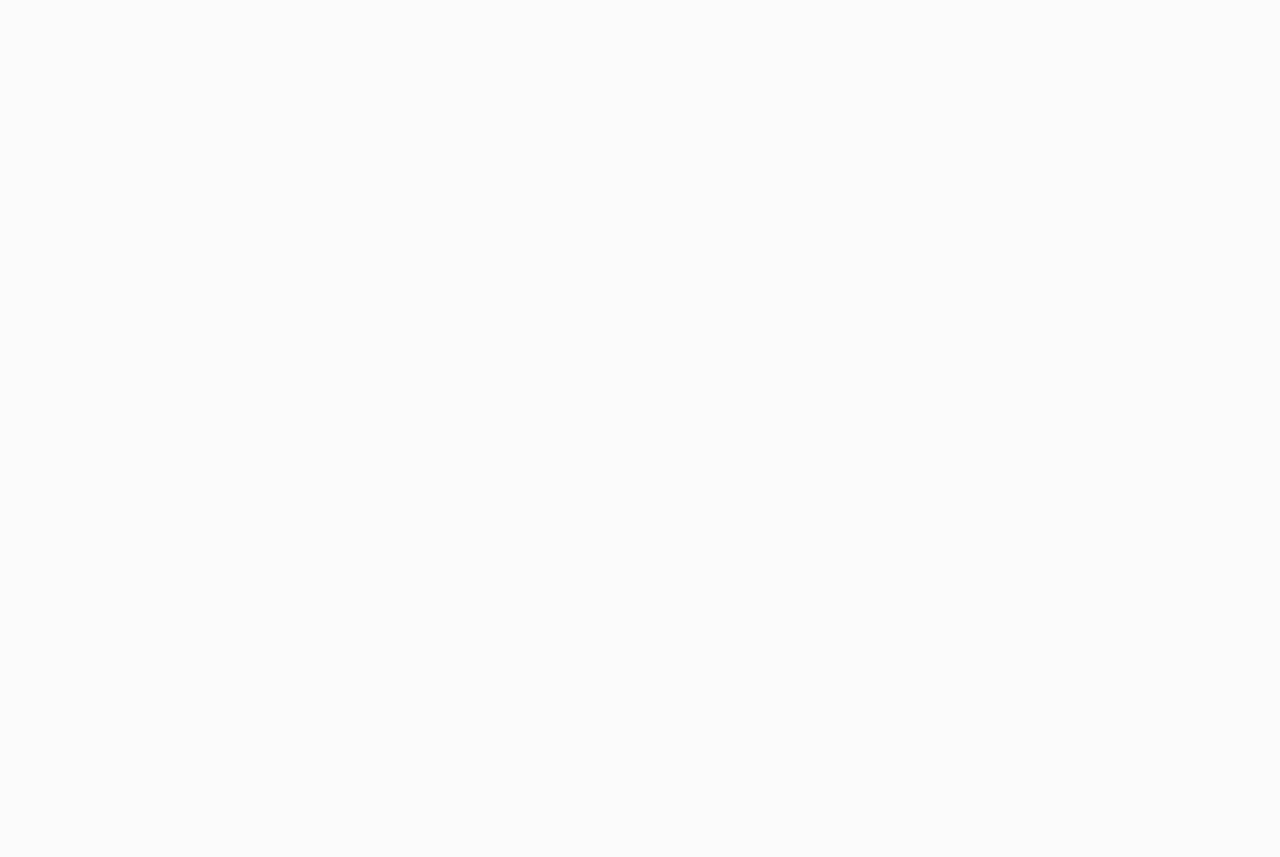
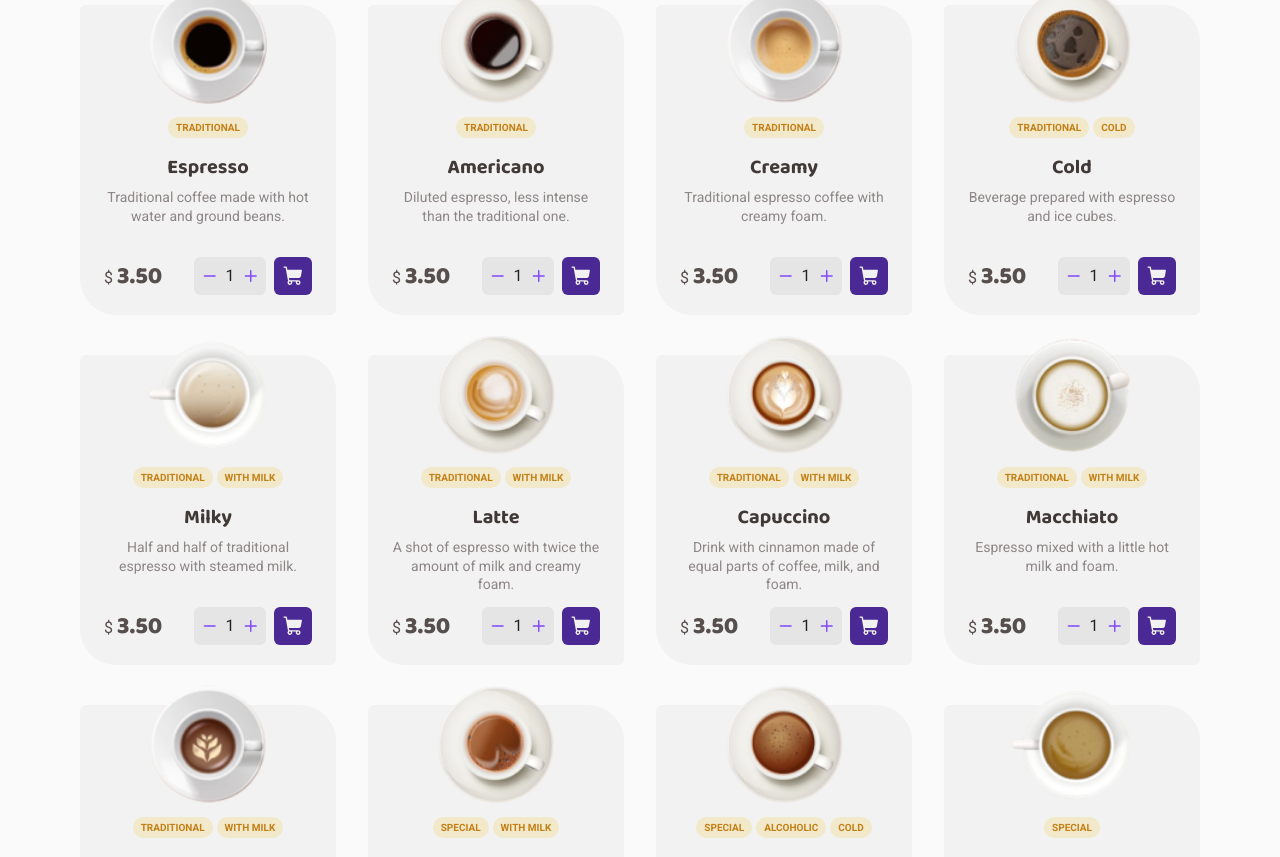
Before and after one commit to arthurrios/coffee-delivery-web, a React (Vite) app: page / in a window 1280 px wide. Shown: the part 776-1633 px from the top of the page. Before the commit the page ends 800 px from the top, so only its background shows below. Built offline with nearby package versions, Linux system fonts and the light colour scheme.

Commit message:
feat: add coffee list

```diff
--- /dev/null
+++ b/src/components/Card/index.tsx
@@ -0,0 +1,74 @@
+import { ShoppingCart } from '@phosphor-icons/react'
+import { CoffeeDTO } from '../../dtos/CoffeeDTO'
+import { QuantityCounter } from '../QuantityCounter'
+import {
+  Buy,
+  CardContainer,
+  CoffeeImg,
+  CoffeeQuantity,
+  Price,
+  PriceContainer,
+  Tag,
+  TagsContainer,
+} from './styles'
+import { useTheme } from 'styled-components'
+import { useState } from 'react'
+
+interface CardProps {
+  data: CoffeeDTO
+}
+
+export function Card({ data }: CardProps) {
+  const { COLORS } = useTheme()
+
+  const [quantity, setQuantity] = useState(1)
+
+  function handleIncreaseQuantity() {
+    setQuantity((state) => state + 1)
+  }
+
+  function handleDecreaseQuantity() {
+    if (quantity > 1) {
+      setQuantity((state) => state - 1)
+    }
+  }
+
+  function handleAddToCart() {
+    setQuantity(1)
+  }
+
+  return (
+    <CardContainer>
+      <div>
+        <CoffeeImg src={data.image} />
+        <TagsContainer>
+          {data.categories.map((category) => {
+            return (
+              <Tag key={category}>
+                <span>{category}</span>
+              </Tag>
+            )
+          })}
+        </TagsContainer>
+        <h1>{data.name}</h1>
+        <span>{data.description}</span>
+      </div>
+      <Buy>
+        <PriceContainer>
+          <span>$</span>
+          <Price>{data.price.toFixed(2)}</Price>
+        </PriceContainer>
+        <CoffeeQuantity>
+          <QuantityCounter
+            quantity={quantity}
+            increaseQuantity={handleIncreaseQuantity}
+            decreaseQuantity={handleDecreaseQuantity}
+          />
+          <button onClick={handleAddToCart}>
+            <ShoppingCart size={22} weight="fill" color={COLORS.BASE_CARD} />
+          </button>
+        </CoffeeQuantity>
+      </Buy>
+    </CardContainer>
+  )
+}
--- /dev/null
+++ b/src/components/Card/styles.ts
@@ -0,0 +1,102 @@
+import styled from 'styled-components'
+import { FONTS } from '../../styles/themes/default'
+
+export const CardContainer = styled.div`
+  display: flex;
+  flex-direction: column;
+  justify-content: space-between;
+
+  height: 19.375rem;
+  width: 16rem;
+  padding: 0 1.5rem 1.25rem;
+
+  border-top-left-radius: 6px;
+  border-top-right-radius: 36px;
+  border-bottom-right-radius: 6px;
+  border-bottom-left-radius: 36px;
+
+  background: ${({ theme }) => theme.COLORS.BASE_CARD};
+
+  > div:first-child {
+    display: flex;
+    align-items: center;
+    flex-direction: column;
+    > h1 {
+      ${FONTS.TITLE_S}
+      color: ${({ theme }) => theme.COLORS.BASE_SUBTITLE};
+      margin-bottom: 0.5rem;
+    }
+
+    > span {
+      ${FONTS.TEXT_S}
+      color: ${({ theme }) => theme.COLORS.BASE_LABEL};
+      text-align: center;
+    }
+  }
+`
+export const CoffeeImg = styled.img`
+  height: 7.5rem;
+  width: 7.5rem;
+  margin-top: -1.25rem;
+  margin-bottom: 0.75rem;
+`
+export const TagsContainer = styled.div`
+  display: flex;
+  align-items: center;
+  gap: 4px;
+  margin-bottom: 1rem;
+`
+export const Tag = styled.div`
+  display: flex;
+  align-items: center;
+
+  background: ${({ theme }) => theme.COLORS.YELLOW_LIGHT};
+  padding: 0.25rem 0.5rem;
+  border-radius: 9999px;
+
+  span {
+    ${FONTS.TAG}
+    text-transform: uppercase;
+    color: ${({ theme }) => theme.COLORS.YELLOW_DARK};
+  }
+`
+
+export const Buy = styled.div`
+  display: flex;
+  flex-direction: row;
+  align-items: center;
+  justify-content: space-between;
+  width: 100%;
+  height: 2.375rem;
+`
+export const PriceContainer = styled.div`
+  display: flex;
+  align-items: baseline;
+  gap: 4px;
+`
+export const Price = styled.span`
+  ${FONTS.TITLE_M}
+`
+export const CoffeeQuantity = styled.div`
+  display: flex;
+  align-items: center;
+  justify-content: flex-end;
+  gap: 8px;
+  max-width: 7.375rem;
+  flex: 1;
+
+  > button {
+    display: flex;
+    align-items: center;
+    padding: 0.5rem;
+    border-radius: 6px;
+    height: 2.375rem;
+
+    background: ${({ theme }) => theme.COLORS.PURPLE_DARK};
+    transition: all 0.1s;
+
+    &:hover {
+      background: ${({ theme }) => theme.COLORS.PURPLE};
+    }
+  }
+`
--- a/src/components/CityBadge/styles.ts
+++ b/src/components/CityBadge/styles.ts
@@ -11,7 +11,7 @@ export const CityBadgeContainer = styled.div`
   background: ${({ theme }) => theme.COLORS.PURPLE_LIGHT};
   border-radius: 6px;
 `
-export const Text = styled.text`
+export const Text = styled.p`
   color: ${({ theme }) => theme.COLORS.PURPLE_DARK};
   ${FONTS.TEXT_S}
 `
--- /dev/null
+++ b/src/components/QuantityCounter/index.tsx
@@ -0,0 +1,26 @@
+import { BaseButton, Container, Number } from './styles'
+import { Minus, Plus } from '@phosphor-icons/react'
+
+interface Props {
+  quantity: number
+  increaseQuantity: () => void
+  decreaseQuantity: () => void
+}
+
+export function QuantityCounter({
+  quantity,
+  increaseQuantity,
+  decreaseQuantity,
+}: Props) {
+  return (
+    <Container>
+      <BaseButton onClick={decreaseQuantity}>
+        <Minus size={14} weight="bold" />
+      </BaseButton>
+      <Number>{quantity}</Number>
+      <BaseButton onClick={increaseQuantity}>
+        <Plus size={14} weight="bold" />
+      </BaseButton>
+    </Container>
+  )
+}
--- /dev/null
+++ b/src/components/QuantityCounter/styles.ts
@@ -0,0 +1,42 @@
+import styled from 'styled-components'
+import { FONTS } from '../../styles/themes/default'
+
+export const Container = styled.div`
+  display: flex;
+  align-items: center;
+  justify-content: center;
+  gap: 8px;
+  height: 2.375rem;
+
+  padding: 0.5rem;
+  border-radius: 6px;
+
+  background: ${({ theme }) => theme.COLORS.BASE_BUTTON};
+`
+
+export const Number = styled.span`
+  ${FONTS.TEXT_M}
+  color: ${({ theme }) => theme.COLORS.BASE_TITLE};
+`
+
+export const BaseButton = styled.button`
+  display: flex;
+  align-items: center;
+  justify-content: center;
+  height: 100%;
+  width: 100%;
+  background: ${({ theme }) => theme.COLORS.BASE_BUTTON};
+  max-width: 4.5rem;
+
+  > svg {
+    height: 100%;
+    width: 100%;
+    color: ${({ theme }) => theme.COLORS.PURPLE};
+  }
+
+  &:hover {
+    > svg {
+      color: ${({ theme }) => theme.COLORS.PURPLE_DARK};
+    }
+  }
+`
--- a/src/data/coffees.ts
+++ b/src/data/coffees.ts
@@ -1,106 +1,134 @@
 import { CoffeeDTO } from '../dtos/CoffeeDTO'
+import espressoImage from '../assets/coffees/espresso.png'
+import americanoImage from '../assets/coffees/americano.png'
+import creamyEspressoImage from '../assets/coffees/creamy-espresso.png'
+import icedCoffeeImage from '../assets/coffees/iced-coffee.png'
+import milkyEspressoImage from '../assets/coffees/coffee-and-milk.png'
+import latteImage from '../assets/coffees/latte.png'
+import capuccinoImage from '../assets/coffees/capuccino.png'
+import macchiatoImage from '../assets/coffees/macchiato.png'
+import mocaccinoImage from '../assets/coffees/mochaccino.png'
+import hotChocolateImage from '../assets/coffees/hot-chocolate.png'
+import cubanImage from '../assets/coffees/cuban.png'
+import hawaiianImage from '../assets/coffees/hawaiian.png'
+import arabicImage from '../assets/coffees/arabic.png'
+import irishImage from '../assets/coffees/irish.png'
 
 export const coffees: CoffeeDTO[] = [
   {
+    id: '1',
     name: 'Espresso',
     description: 'Traditional coffee made with hot water and ground beans.',
-    category: ['traditional'],
+    categories: ['traditional'],
     price: 3.5,
-    image: '../assets/coffees/espresso.png',
+    image: espressoImage,
   },
   {
+    id: '2',
     name: 'Americano',
     description: 'Diluted espresso, less intense than the traditional one.',
-    category: ['traditional'],
+    categories: ['traditional'],
     price: 3.5,
-    image: '../assets/coffees/americano.png',
+    image: americanoImage,
   },
   {
+    id: '3',
     name: 'Creamy',
     description: 'Traditional espresso coffee with creamy foam.',
-    category: ['traditional'],
+    categories: ['traditional'],
     price: 3.5,
-    image: '../assets/coffees/creamy-espresso.png',
+    image: creamyEspressoImage,
   },
   {
+    id: '4',
     name: 'Cold',
     description: 'Beverage prepared with espresso and ice cubes.',
-    category: ['traditional', 'cold'],
+    categories: ['traditional', 'cold'],
     price: 3.5,
-    image: '../assets/coffees/iced-coffee.png',
+    image: icedCoffeeImage,
   },
   {
+    id: '5',
     name: 'Milky',
     description: 'Half and half of traditional espresso with steamed milk.',
-    category: ['traditional', 'with milk'],
+    categories: ['traditional', 'with milk'],
     price: 3.5,
-    image: '../assets/coffees/milky-espresso.png',
+    image: milkyEspressoImage,
   },
   {
+    id: '6',
     name: 'Latte',
     description:
       'A shot of espresso with twice the amount of milk and creamy foam.',
-    category: ['traditional', 'with milk'],
+    categories: ['traditional', 'with milk'],
     price: 3.5,
-    image: '../assets/coffees/latte.png',
+    image: latteImage,
   },
   {
+    id: '7',
     name: 'Capuccino',
     description:
       'Drink with cinnamon made of equal parts of coffee, milk, and foam.',
-    category: ['traditional', 'with milk'],
+    categories: ['traditional', 'with milk'],
     price: 3.5,
-    image: '../assets/coffees/capuccino.png',
+    image: capuccinoImage,
   },
   {
+    id: '8',
     name: 'Macchiato',
     description: 'Espresso mixed with a little hot milk and foam.',
-    category: ['traditional', 'with milk'],
+    categories: ['traditional', 'with milk'],
     price: 3.5,
-    image: '../assets/coffees/macchiato.png',
+    image: macchiatoImage,
   },
   {
+    id: '9',
     name: 'Mocaccino',
     description: 'Espresso with chocolate syrup, little milk, and foam.',
-    category: ['traditional', 'with milk'],
+    categories: ['traditional', 'with milk'],
     price: 3.5,
-    image: '../assets/coffees/mochaccino.png',
+    image: mocaccinoImage,
   },
   {
+    id: '10',
     name: 'Hot Cocoa',
     description:
       'Beverage made with chocolate dissolved in hot milk and coffee.',
-    category: ['special', 'with milk'],
+    categories: ['special', 'with milk'],
     price: 3.5,
-    image: '../assets/coffees/hot-chocolate.png',
+    image: hotChocolateImage,
   },
   {
+    id: '11',
     name: 'Cuban',
     description: 'Cold espresso drink with rum, cream, and mint.',
-    category: ['special', 'alcoholic', 'cold'],
+    categories: ['special', 'alcoholic', 'cold'],
     price: 3.5,
-    image: '../assets/coffees/cuban.png',
+    image: cubanImage,
   },
   {
+    id: '12',
     name: 'Hawaiian',
     description: 'Sweetened beverage prepared with coffee and coconut milk.',
-    category: ['special'],
+    categories: ['special'],
     price: 3.5,
-    image: '../assets/coffees/hawaiian.png',
+    image: hawaiianImage,
   },
   {
+    id: '13',
     name: 'Arabic',
     description: 'Beverage prepared with Arabica coffee beans and spices.',
-    category: ['special'],
+    categories: ['special'],
     price: 3.5,
-    image: '../assets/coffees/arabic.png',
+    image: arabicImage,
   },
   {
+    id: '14',
     name: 'Irish',
     description:
       'Beverage based on coffee, Irish whiskey, sugar, and whipped cream.',
-    category: ['special', 'alcoholic'],
+    categories: ['special', 'alcoholic'],
     price: 3.5,
-    image: '../assets/coffees/irish.png',
+    image: irishImage,
   },
 ]
--- a/src/dtos/CoffeeDTO.ts
+++ b/src/dtos/CoffeeDTO.ts
@@ -1,7 +1,8 @@
 export interface CoffeeDTO {
+  id: string
   name: string
   description: string
-  category: string[]
+  categories: string[]
   price: number
   image: string
 }
--- a/src/pages/Home/index.tsx
+++ b/src/pages/Home/index.tsx
@@ -1,13 +1,21 @@
 import { Banner } from './components/Banner'
-import { ListTitle } from './styles'
+import { CoffeeList } from './styles'
+
+import { coffees } from '../../data/coffees'
+import { Card } from '../../components/Card'
 
 export function Home() {
   return (
     <div>
       <Banner />
-      <main>
+      <CoffeeList>
         <h2>Our coffees</h2>
-      </main>
+        <div>
+          {coffees.map((coffee) => {
+            return <Card key={coffee.id} data={coffee} />
+          })}
+        </div>
+      </CoffeeList>
     </div>
   )
 }
--- a/src/pages/Home/styles.ts
+++ b/src/pages/Home/styles.ts
@@ -1,3 +1,21 @@
 import styled from 'styled-components'
+import { FONTS } from '../../styles/themes/default'
 
-export const ListTitle = styled.text``
+export const CoffeeList = styled.main`
+  max-width: 70rem;
+  margin: 0 auto;
+  margin-bottom: 9.8rem;
+
+  > h2 {
+    ${FONTS.TITLE_L}
+    color: ${({ theme }) => theme.COLORS.BASE_SUBTITLE};
+    margin-bottom: 3.375rem;
+    margin-top: 2rem;
+  }
+
+  > div {
+    display: grid;
+    grid-template-columns: repeat(4, 1fr);
+    gap: 2.5rem 2rem;
+  }
+`
```
Also changed, not shown: src/styles/global.ts (+6 -1 lines), src/assets/order-confirmed-image.svg (added).
